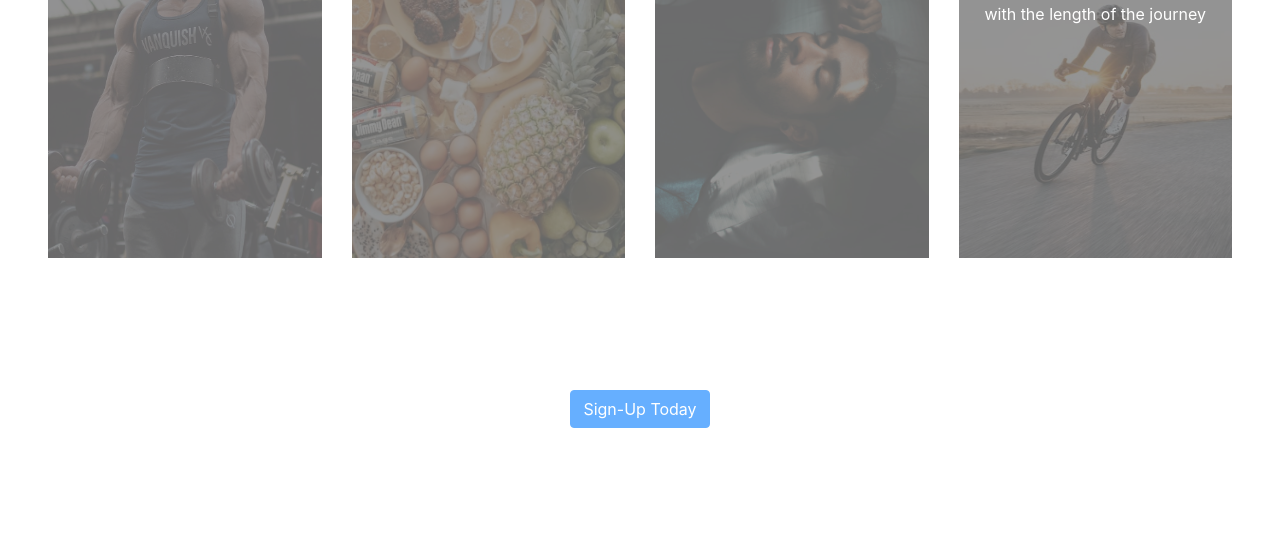
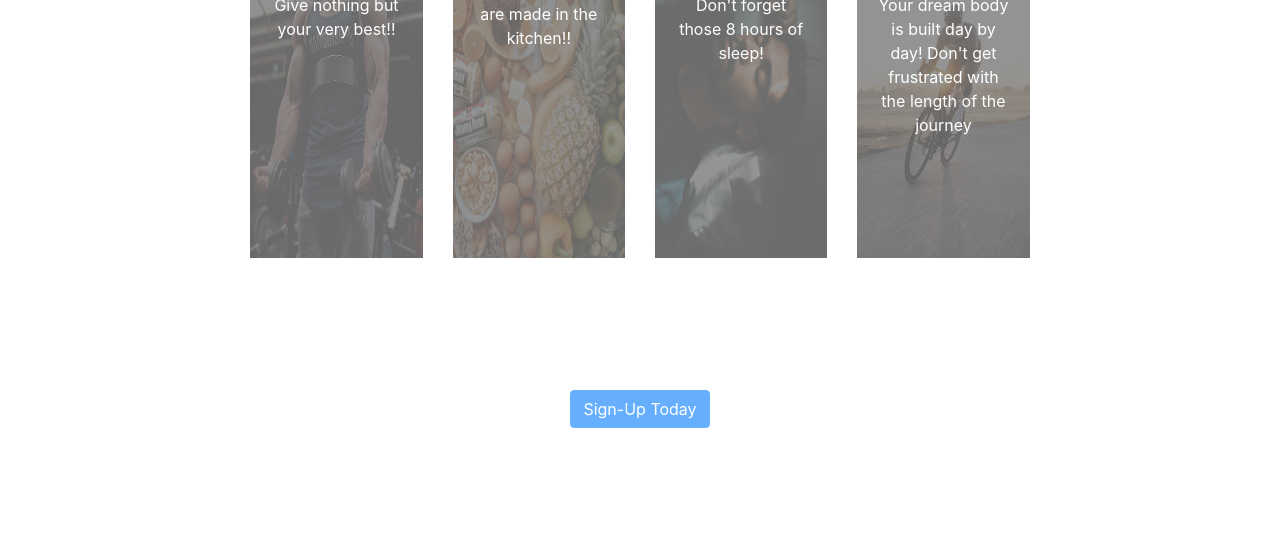
Before and after one commit to Marlven/ASD-Individual-Assignment, a plain HTML site: page index.html in a window 1280 px wide. Shown: the part 347-884 px from the top of the page. Drawn offline with nearby package versions, Linux system fonts and the light colour scheme; no server answers.

```diff
--- a/index.css
+++ b/index.css
@@ -30,4 +30,5 @@
     background-color: rgb(77, 77, 77);
     background-blend-mode: multiply;
     padding-top: 50px;
+    justify-items: center;
   }
--- a/index.html
+++ b/index.html
@@ -48,7 +48,7 @@
             </div>
           </div>
         </div>
-        <div class="content m-5">
+        <div class="content m-5 justify-content-center text-center">
           <p class="">
             Welcome to Heartbreak Gym. Your one stop gym for all the lover boys
             and girls who've had their hearts broken and need a medium to get
@@ -56,7 +56,7 @@
           </p>
           <div class="">
             <div class="row">
-              <div class="col-lg-3 col-md-4 col-sm-12">
+              <div class="col-lg-2 col-md-4 col-sm-12 offset-md-2">
                 <div
                   class="custom-box"
                   style="
@@ -68,7 +68,7 @@
                 </div>
               </div>
 
-              <div class="col-lg-3 col-md-4 col-sm-12">
+              <div class="col-lg-2 col-md-4 col-sm-12">
                 <div
                   class="custom-box"
                   style="background-image: url(img/food.jpg)"
@@ -80,7 +80,7 @@
                 </div>
               </div>
 
-              <div class="col-lg-3 col-md-4 col-sm-12">
+              <div class="col-lg-2 col-md-4 col-sm-12">
                 <div
                   class="custom-box"
                   style="background-image: url(img/sleep.jpg)"
@@ -90,7 +90,7 @@
                 </div>
               </div>
 
-              <div class="col-lg-3 col-md-4 col-sm-12">
+              <div class="col-lg-2 col-md-4 col-sm-12">
                 <div
                   class="custom-box"
                   style="background-image: url(img/unnamed.jpg)"
```
